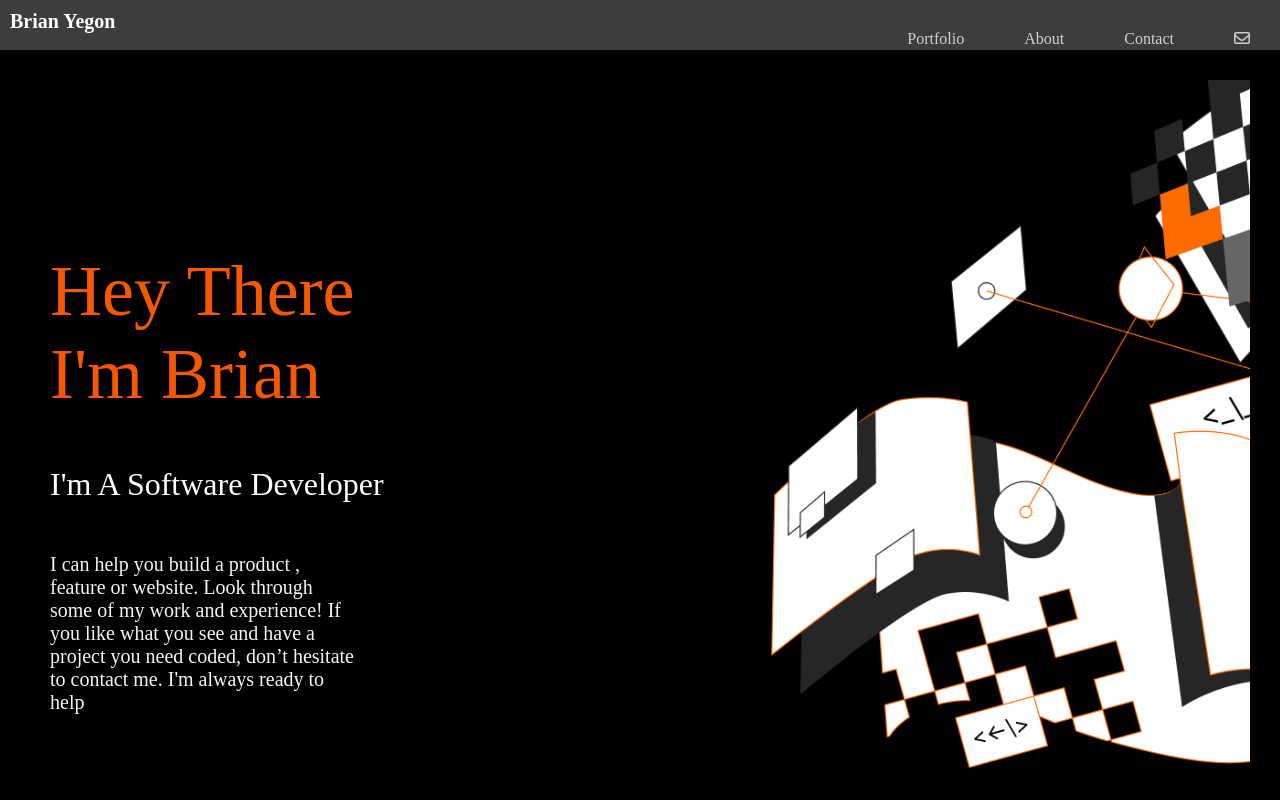
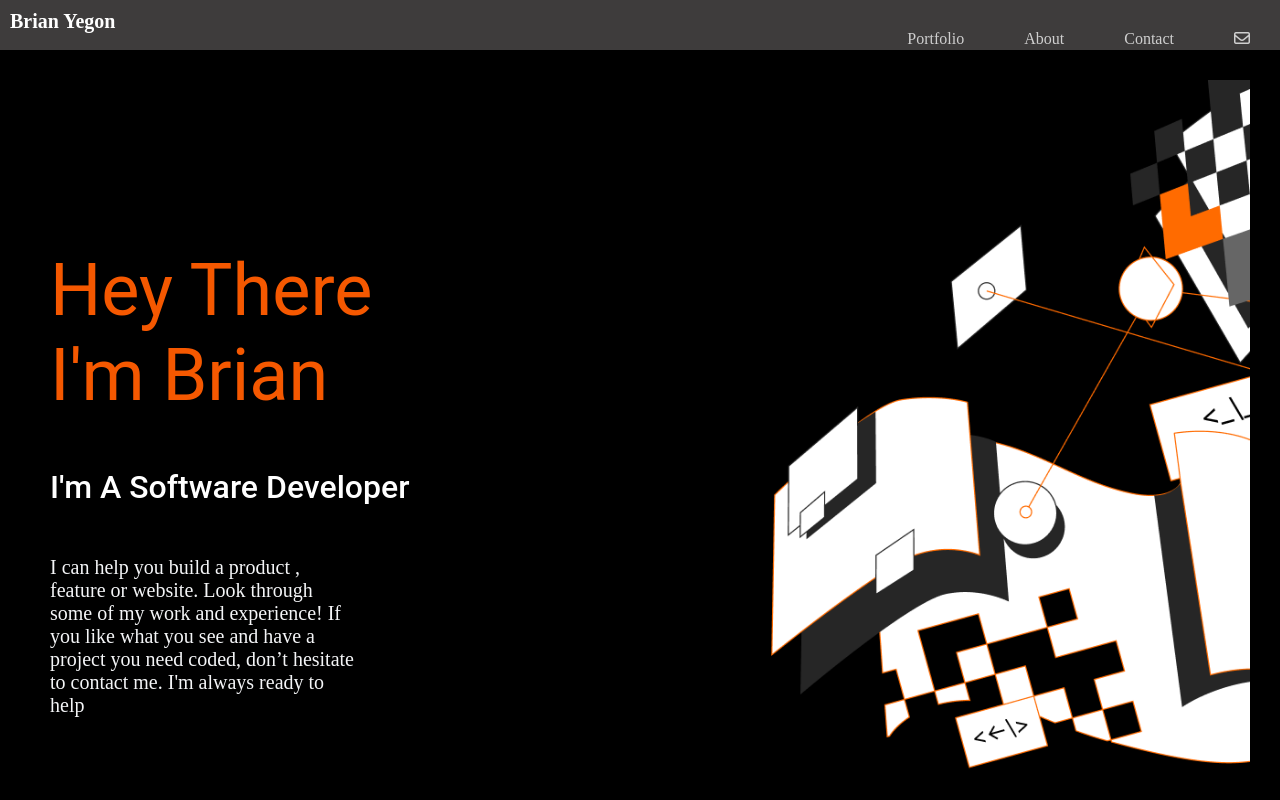
Before and after one commit to yegonkimutai/Create-a-Portfolio, a website: page index.html in a window 1280 px wide. Shown: the top 800 px of the page. Drawn offline with Linux system fonts and the light colour scheme.

Commit message:
Correct errors

```diff
--- a/style.css
+++ b/style.css
@@ -33,8 +33,8 @@ nav {
 }
 
 .logo {
-  color: #FFF;
-  font-style: Roboto;
+  color: #fff;
+  font-style: roboto;
   font-weight: 700;
   margin: 10px;
   font-size: 20px;
@@ -67,15 +67,15 @@ img {
 .title {
   color: #f55800;
   margin: 50px;
-  font-family: 'Crete Round';
+  font-family: 'roboto';
   font-weight: 400;
   font-size: 72px;
 }
 
 .intro {
-  color: #FFF;
+  color: #fff;
   margin: 50px;
-  font-family: 'Poppins';
+  font-family: 'roboto';
   font-weight: 500;
   font-size: 32px;
 }
@@ -108,7 +108,7 @@ img {
   margin: 0;
 }
 
-@media all and (max-width:500px) {
+@media all and (max-width: 500px) {
   nav {
     display: flex;
     position: relative;
@@ -130,7 +130,7 @@ img {
     display: none;
   }
 
-  nav.menu{
+  nav.menu {
     display: none;
   }
 
```
